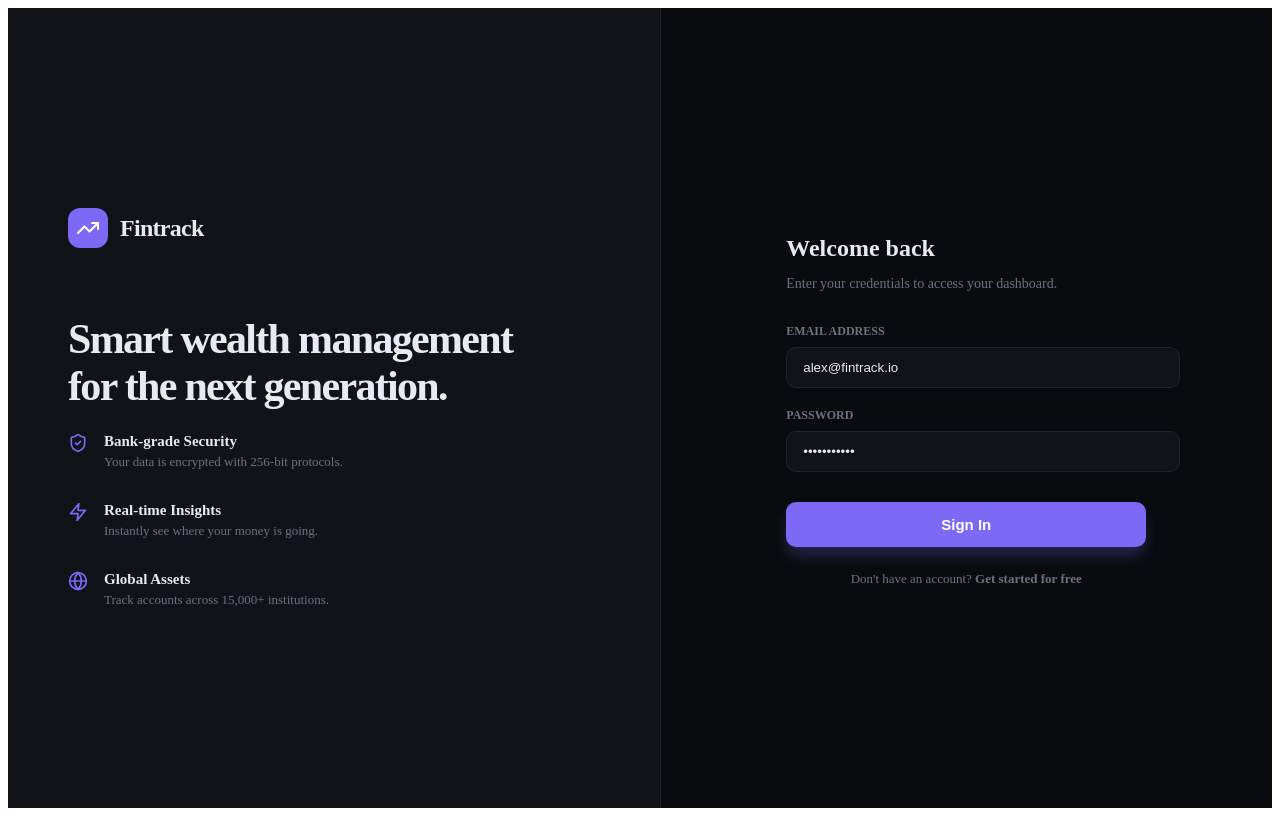
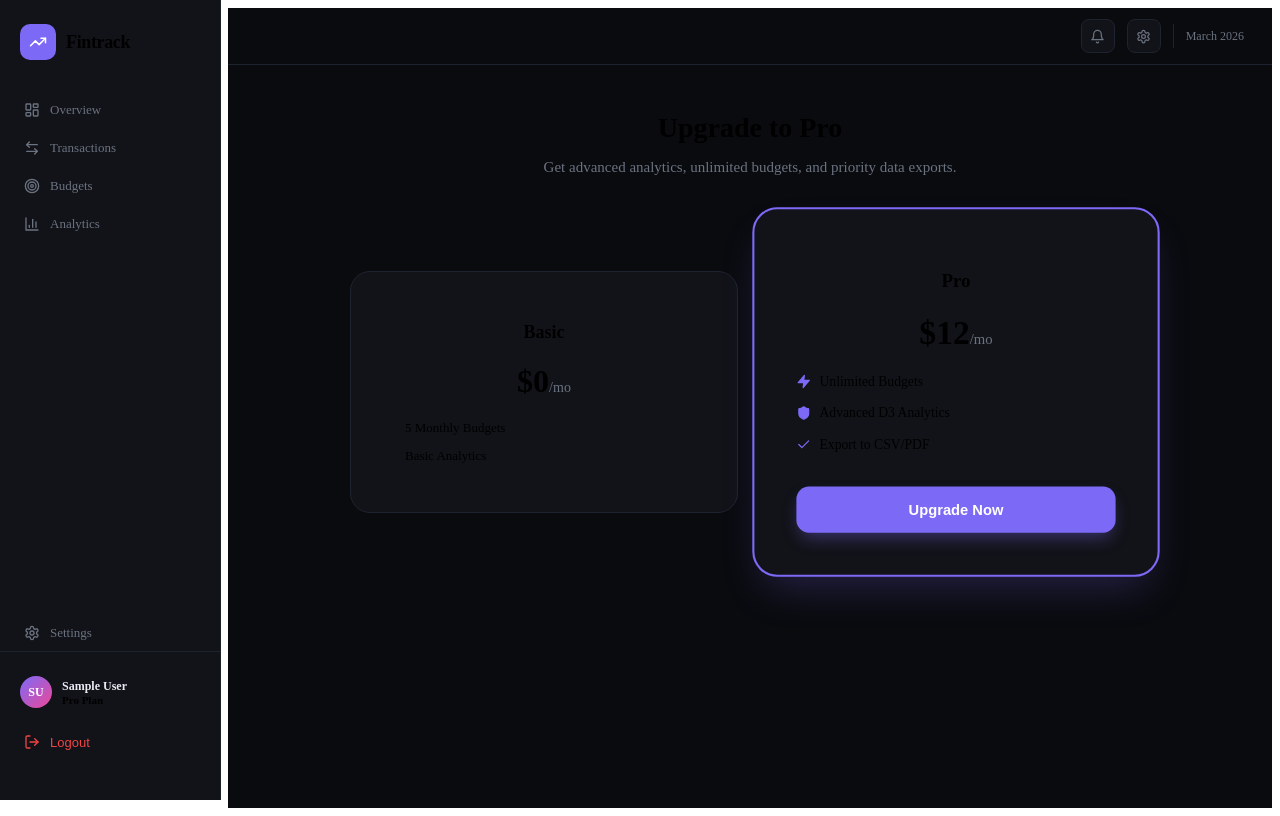
Before and after one commit to sandy1997-dev/fintech-dashboard, a React (Vite) app in the folder client/: page /subscription in a window 1280 px wide. Built offline with nearby package versions, Linux system fonts and the light colour scheme; sample sign-in values are in the browser's storage; a web font is replaced by a local one.

Commit message:
Complete Fintrack app with Login, Analytics, and Auth flow new1

```diff
--- a/client/src/App.jsx
+++ b/client/src/App.jsx
@@ -8,52 +8,58 @@
 import SettingsPage from './pages/Settings';
 import Subscription from './pages/Subscription';
 import Login from './pages/Login';
+import Signup from './pages/Signup'; // 👈 Added
 import Layout from './components/Layout';
 
 export default function App() {
-  const [user, setUser] = useState(JSON.parse(localStorage.getItem('fintrack_user')));
-  const [isPro, setIsPro] = useState(localStorage.getItem('fintrack_pro') === 'true');
-  const [theme, setTheme] = useState(localStorage.getItem('fintrack_theme') || 'dark');
+  const [user, setUser] = useState(JSON.parse(localStorage.getItem('user')));
+  const [isPro, setIsPro] = useState(localStorage.getItem('pro') === 'true');
+  const [theme, setTheme] = useState(localStorage.getItem('theme') || 'dark');
 
-  // Handle Theme Switching
   useEffect(() => {
     document.documentElement.setAttribute('data-theme', theme);
-    localStorage.setItem('fintrack_theme', theme);
+    localStorage.setItem('theme', theme);
   }, [theme]);
 
-  const handleLogin = (userData) => {
-    const data = userData || { name: 'Alex Morgan', email: 'alex@fintrack.io' };
-    setUser(data);
-    localStorage.setItem('fintrack_user', JSON.stringify(data));
+  const handleAuth = (userData) => {
+    setUser(userData);
+    localStorage.setItem('user', JSON.stringify(userData));
   };
 
   const handleLogout = () => {
     setUser(null);
-    localStorage.removeItem('fintrack_user');
+    localStorage.removeItem('user');
+    window.location.href = '/login'; // 👈 Hard redirect to clear URL state
   };
 
-  const togglePro = () => {
+  const upgradePro = () => {
     setIsPro(true);
-    localStorage.setItem('fintrack_pro', 'true');
+    localStorage.setItem('pro', 'true');
+    // We don't want to "stuck" here, so we show a success toast or alert
+    alert("Upgrade Successful! You are now a PRO user.");
   };
 
   return (
     <BrowserRouter>
       <Routes>
-        {!user ? (
-          <Route path="*" element={<Login onLogin={handleLogin} />} />
-        ) : (
+        {/* Auth Routes */}
+        <Route path="/login" element={user ? <Navigate to="/dashboard" /> : <Login onLogin={handleAuth} />} />
+        <Route path="/signup" element={user ? <Navigate to="/dashboard" /> : <Signup onSignup={handleAuth} />} />
+
+        {/* Protected Dashboard Routes */}
+        {user ? (
           <Route element={<Layout user={user} isPro={isPro} onLogout={handleLogout} />}>
-            <Route index element={<Navigate to="/dashboard" replace />} />
             <Route path="/dashboard" element={<Dashboard />} />
             <Route path="/transactions" element={<Transactions isPro={isPro} />} />
             <Route path="/budgets" element={<Budgets />} />
             <Route path="/analytics" element={<Analytics />} />
-            <Route path="/profile" element={<Profile user={user} setUser={handleLogin} />} />
+            <Route path="/profile" element={<Profile user={user} setUser={handleAuth} />} />
             <Route path="/settings" element={<SettingsPage theme={theme} setTheme={setTheme} />} />
-            <Route path="/subscription" element={<Subscription isPro={isPro} onActivate={togglePro} />} />
-            <Route path="*" element={<Navigate to="/dashboard" replace />} />
+            <Route path="/subscription" element={<Subscription isPro={isPro} onActivate={upgradePro} />} />
+            <Route path="/" element={<Navigate to="/dashboard" />} />
           </Route>
+        ) : (
+          <Route path="*" element={<Navigate to="/login" />} />
         )}
       </Routes>
     </BrowserRouter>
--- /dev/null
+++ b/client/src/pages/Signup.jsx
@@ -0,0 +1,42 @@
+import React, { useState } from 'react';
+import { useNavigate, Link } from 'react-router-dom';
+import { TrendingUp } from 'lucide-react';
+
+export default function Signup({ onSignup }) {
+  const [form, setForm] = useState({ name: '', email: '', password: '' });
+  const navigate = useNavigate();
+
+  const handleSubmit = (e) => {
+    e.preventDefault();
+    if (!form.name || !form.email) return alert("Please fill in all fields");
+    onSignup(form);
+    navigate('/dashboard');
+  };
+
+  return (
+    <div style={{ display: 'flex', minHeight: '100vh', background: 'var(--bg)', alignItems: 'center', justifyContent: 'center' }}>
+      <div style={{ width: '100%', maxWidth: 400, padding: 40, background: 'var(--surface)', borderRadius: 20, border: '1px solid var(--border)' }}>
+        <div style={{ display: 'flex', alignItems: 'center', gap: 10, marginBottom: 32, justifyContent: 'center' }}>
+          <TrendingUp size={28} color="var(--accent)" />
+          <span style={{ fontSize: 22, fontWeight: 800 }}>Fintrack</span>
+        </div>
+        <h2 style={{ fontSize: 20, fontWeight: 700, marginBottom: 8, textAlign: 'center' }}>Create Account</h2>
+        <p style={{ color: 'var(--muted)', fontSize: 13, textAlign: 'center', marginBottom: 24 }}>Start tracking your wealth today.</p>
+
+        <form onSubmit={handleSubmit} style={{ display: 'flex', flexDirection: 'column', gap: 16 }}>
+          <input placeholder="Full Name" style={{ padding: 12, borderRadius: 10, background: 'var(--bg)', border: '1px solid var(--border)', color: 'var(--text)' }}
+            onChange={e => setForm({...form, name: e.target.value})} />
+          <input placeholder="Email Address" type="email" style={{ padding: 12, borderRadius: 10, background: 'var(--bg)', border: '1px solid var(--border)', color: 'var(--text)' }}
+            onChange={e => setForm({...form, email: e.target.value})} />
+          <input placeholder="Password" type="password" style={{ padding: 12, borderRadius: 10, background: 'var(--bg)', border: '1px solid var(--border)', color: 'var(--text)' }}
+            onChange={e => setForm({...form, password: e.target.value})} />
+
+          <button type="submit" style={{ padding: 14, borderRadius: 10, background: 'var(--accent)', color: '#fff', fontWeight: 700, marginTop: 10 }}>Sign Up</button>
+        </form>
+        <p style={{ textAlign: 'center', fontSize: 13, color: 'var(--muted)', marginTop: 20 }}>
+          Already have an account? <Link to="/login" style={{ color: 'var(--accent)', fontWeight: 600 }}>Log In</Link>
+        </p>
+      </div>
+    </div>
+  );
+}
--- a/client/src/pages/Subscription.jsx
+++ b/client/src/pages/Subscription.jsx
@@ -1,16 +1,34 @@
-import { Check, Zap, Shield } from "lucide-react";
+import React, { useState } from "react";
+import { Check, Zap, Shield, Loader2 } from "lucide-react";
 
 export default function Subscription({ isPro, onActivate }) {
+  const [isPurchasing, setIsPurchasing] = useState(false);
+
+  const handlePurchase = async () => {
+    if (isPro) return;
+
+    setIsPurchasing(true);
+
+    // Simulate a 1.5 second "Payment Processing" delay
+    setTimeout(() => {
+      onActivate(); // This calls the upgrade function in App.js
+      setIsPurchasing(false);
+    }, 1500);
+  };
+
   return (
-    <div style={{ maxWidth: 800, margin: "0 auto", textAlign: "center" }}>
-      <h1 style={{ fontSize: 28, fontWeight: 800, marginBottom: 10 }}>
-        Upgrade to Pro
+    <div style={{ maxWidth: 800, margin: "0 auto", textAlign: "center" }} className="fade-up fade-up-1">
+      <h1 style={{ fontSize: 28, fontWeight: 800, marginBottom: 10, fontFamily: 'var(--font-display)' }}>
+        {isPro ? "You are a Pro Member" : "Upgrade to Pro"}
       </h1>
-      <p style={{ color: "var(--muted)", marginBottom: 40 }}>
-        Get advanced analytics and unlimited budgets.
+      <p style={{ color: "var(--muted)", marginBottom: 40, fontSize: 15 }}>
+        {isPro
+          ? "You have unlocked all premium features. Enjoy your advanced financial tools!"
+          : "Get advanced analytics, unlimited budgets, and priority data exports."}
       </p>
 
-      <div style={{ display: "grid", gridTemplateColumns: "1fr 1fr", gap: 24 }}>
+      <div style={{ display: "grid", gridTemplateColumns: "1fr 1fr", gap: 24, alignItems: 'center' }}>
+
         {/* Free Plan */}
         <div
           style={{
@@ -18,11 +36,13 @@
             padding: 32,
             borderRadius: 20,
             border: "1px solid var(--border)",
+            opacity: isPro ? 0.6 : 1,
+            transition: '0.3s'
           }}
         >
           <h3 style={{ fontSize: 18, fontWeight: 700 }}>Basic</h3>
-          <div style={{ fontSize: 32, fontWeight: 800, margin: "20px 0" }}>
-            $0<span style={{ fontSize: 14, color: "var(--muted)" }}>/mo</span>
+          <div style={{ fontSize: 32, fontWeight: 800, margin: "20px 0", fontFamily: 'var(--font-mono)' }}>
+            $0<span style={{ fontSize: 14, color: "var(--muted)", fontWeight: 400 }}>/mo</span>
           </div>
           <ul
             style={{
@@ -34,10 +54,10 @@
               gap: 12,
             }}
           >
-            <li style={{ fontSize: 13 }}>
-              <Check size={14} color="var(--green)" /> 5 Budgets
+            <li style={{ fontSize: 13, display: 'flex', alignItems: 'center', gap: 8 }}>
+              <Check size={14} color="var(--green)" /> 5 Monthly Budgets
             </li>
-            <li style={{ fontSize: 13 }}>
+            <li style={{ fontSize: 13, display: 'flex', alignItems: 'center', gap: 8 }}>
               <Check size={14} color="var(--green)" /> Basic Analytics
             </li>
           </ul>
@@ -47,37 +67,41 @@
         <div
           style={{
             background: "var(--surface)",
-            padding: 32,
-            borderRadius: 20,
-            border: isPro
-              ? "2px solid var(--green)"
-              : "2px solid var(--accent)",
+            padding: 40,
+            borderRadius: 24,
+            border: isPro ? "2px solid var(--green)" : "2px solid var(--accent)",
             position: "relative",
-            transform: "scale(1.05)",
+            transform: isPro ? "scale(1)" : "scale(1.05)",
+            boxShadow: isPro ? "none" : "0 20px 40px -12px rgba(124, 106, 247, 0.25)",
+            transition: 'all 0.4s cubic-bezier(0.175, 0.885, 0.32, 1.275)'
           }}
         >
           {isPro && (
             <div
               style={{
                 position: "absolute",
-                top: -12,
+                top: -14,
                 left: "50%",
                 transform: "translateX(-50%)",
                 background: "var(--green)",
                 color: "#fff",
-                padding: "4px 12px",
+                padding: "6px 16px",
                 borderRadius: 20,
-                fontSize: 10,
+                fontSize: 11,
                 fontWeight: 800,
+                letterSpacing: '0.05em',
+                boxShadow: '0 4px 12px rgba(52, 211, 153, 0.3)'
               }}
             >
               ACTIVE PLAN
             </div>
           )}
+
           <h3 style={{ fontSize: 18, fontWeight: 700 }}>Pro</h3>
-          <div style={{ fontSize: 32, fontWeight: 800, margin: "20px 0" }}>
-            $12<span style={{ fontSize: 14, color: "var(--muted)" }}>/mo</span>
+          <div style={{ fontSize: 32, fontWeight: 800, margin: "20px 0", fontFamily: 'var(--font-mono)' }}>
+            $12<span style={{ fontSize: 14, color: "var(--muted)", fontWeight: 400 }}>/mo</span>
           </div>
+
           <ul
             style={{
               textAlign: "left",
@@ -85,39 +109,65 @@
               padding: 0,
               display: "flex",
               flexDirection: "column",
-              gap: 12,
-              marginBottom: 30,
+              gap: 14,
+              marginBottom: 32,
             }}
           >
-            <li style={{ fontSize: 13 }}>
-              <Check size={14} color="var(--accent)" /> Unlimited Budgets
+            <li style={{ fontSize: 13, display: 'flex', alignItems: 'center', gap: 8 }}>
+              <Zap size={14} color="var(--accent)" fill="var(--accent)" /> Unlimited Budgets
             </li>
-            <li style={{ fontSize: 13 }}>
-              <Check size={14} color="var(--accent)" /> Advanced D3 Analytics
+            <li style={{ fontSize: 13, display: 'flex', alignItems: 'center', gap: 8 }}>
+              <Shield size={14} color="var(--accent)" fill="var(--accent)" /> Advanced D3 Analytics
             </li>
-            <li style={{ fontSize: 13 }}>
+            <li style={{ fontSize: 13, display: 'flex', alignItems: 'center', gap: 8 }}>
               <Check size={14} color="var(--accent)" /> Export to CSV/PDF
             </li>
           </ul>
 
           <button
-            disabled={isPro}
-            onClick={onActivate}
+            disabled={isPro || isPurchasing}
+            onClick={handlePurchase}
             style={{
               width: "100%",
-              padding: "12px",
+              padding: "14px",
               borderRadius: 12,
-              background: isPro ? "var(--border)" : "var(--accent)",
+              background: isPro ? "var(--green)" : "var(--accent)",
               color: "#fff",
               border: "none",
               fontWeight: 700,
-              cursor: isPro ? "default" : "pointer",
+              fontSize: 14,
+              cursor: (isPro || isPurchasing) ? "default" : "pointer",
+              display: 'flex',
+              alignItems: 'center',
+              justifyContent: 'center',
+              gap: 8,
+              transition: '0.2s',
+              boxShadow: isPro ? 'none' : '0 8px 16px -4px rgba(124, 106, 247, 0.4)'
             }}
           >
-            {isPro ? "Current Plan" : "Upgrade Now"}
+            {isPurchasing ? (
+              <>
+                <div className="spin-animation">◌</div> Processing...
+              </>
+            ) : isPro ? (
+              "✓ Plan Activated"
+            ) : (
+              "Upgrade Now"
+            )}
           </button>
         </div>
       </div>
+
+      <style>{`
+        .spin-animation {
+          animation: spin 1s linear infinite;
+          font-size: 18px;
+        }
+        @keyframes spin {
+          from { transform: rotate(0deg); }
+          to { transform: rotate(360deg); }
+        }
+      `}</style>
     </div>
   );
 }
```
